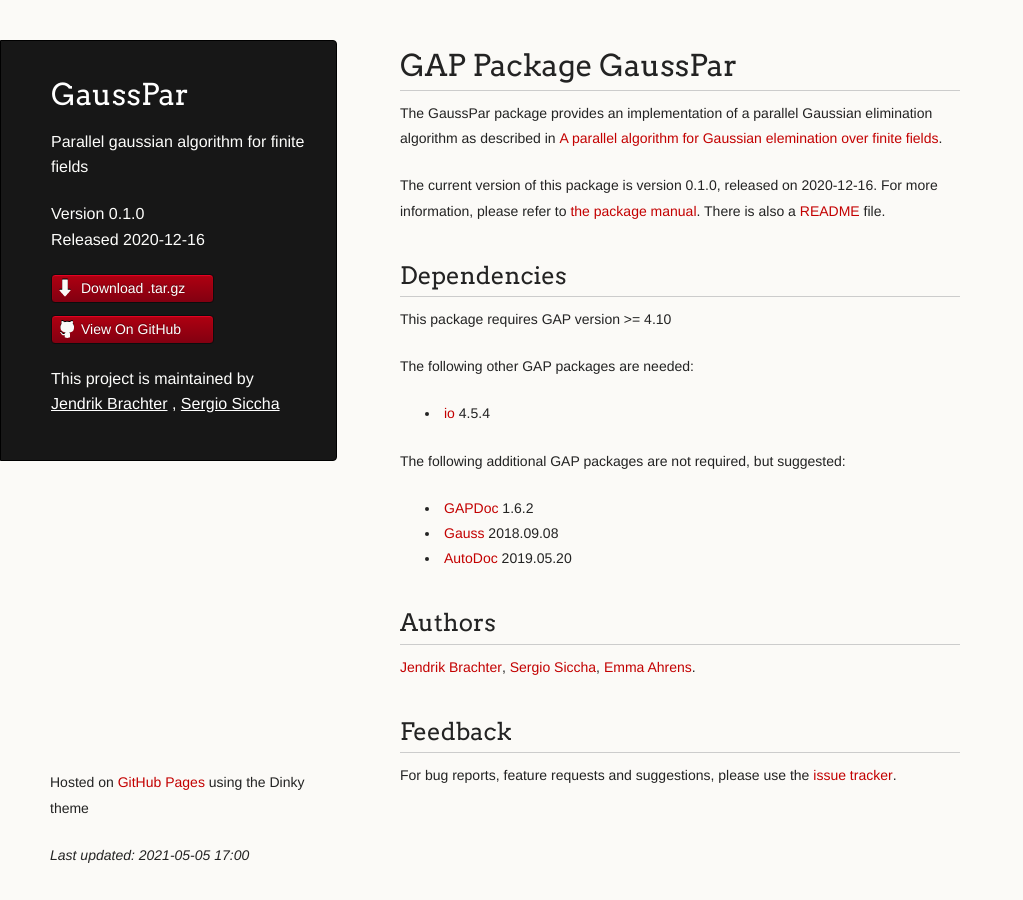
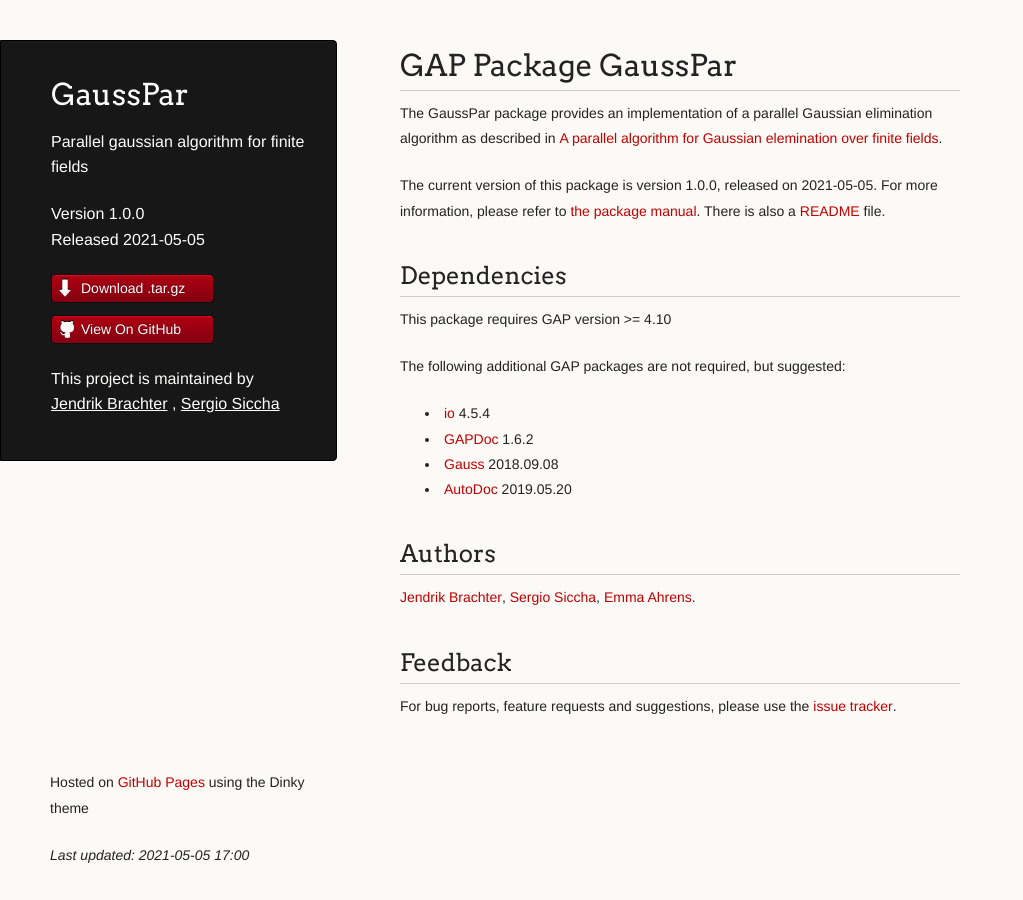
Before and after one commit to lbfm-rwth/GaussParallel, a Jekyll site: the page built from index.md, in a window 1280 px wide. Shown: the whole page, without its empty margins (0-1023 px from the left). Built offline with Jekyll 4.4.1, drawn with Linux system fonts in a browser that asks for light colours; our own code applies the rules of GitHub Pages for plain Markdown files.

Commit message:
Run update.g

```diff
--- a/_data/package.yml
+++ b/_data/package.yml
@@ -1,6 +1,6 @@
 name: GaussPar
-version: 0.1.0
-date: 2020-12-16
+version: 1.0.0
+date: 2021-05-05
 description: |
     Parallel gaussian algorithm for finite fields
 
@@ -20,12 +20,10 @@
 
 GAP: ">= 4.10"
 
-needed-pkgs:
+suggested-pkgs:
     - name: "io"
       version: "4.5.4"
       url: "https://gap-packages.github.io/io"
-
-suggested-pkgs:
     - name: "GAPDoc"
       version: "1.6.2"
       url: "http://www.math.rwth-aachen.de/~Frank.Luebeck/GAPDoc"
@@ -42,7 +40,7 @@
 
 downloads:
     - name: .tar.gz
-      url: https://github.com/lbfm-rwth/GaussPar/archive/v0.1.0.tar.gz
+      url: https://github.com/lbfm-rwth/GaussPar/archive/v1.0.0.tar.gz
 
 abstract: |
     The <span class="pkgname">GaussPar</span> package provides an   implementation of a parallel Gaussian elimination algorithm as described in   <a href="https://arxiv.org/abs/1806.04211">  A parallel algorithm for Gaussian elemination over finite fields</a>.
```
